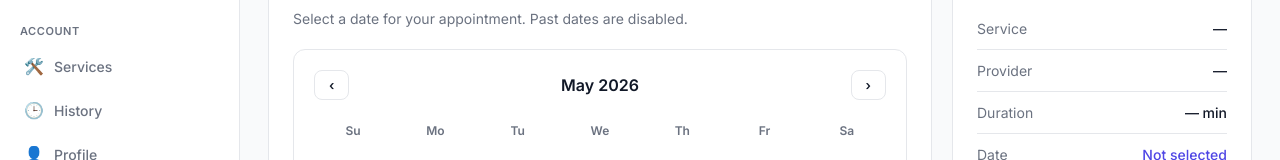
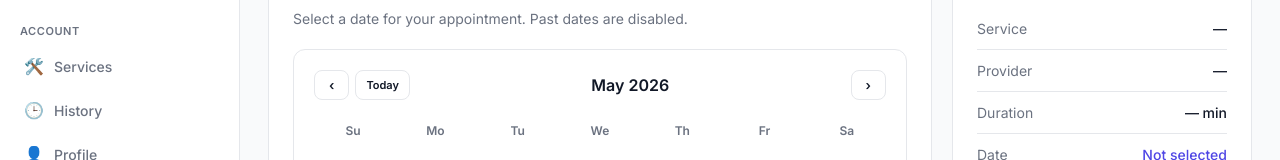
Before and after one commit to gayatribakle/Appointment-App-Odoo, a React app in the folder customer-view/frontend/: page /book/date in a window 1280 px wide. Shown: the part 255-415 px from the top of the page. Built offline with nearby package versions, Linux system fonts and the light colour scheme; the HTML template or start-up script is replaced by a standard one.

Commit message:
Added 'Today' button to calendar for quick date selection.

```diff
--- a/customer-view/frontend/src/components/Calendar.jsx
+++ b/customer-view/frontend/src/components/Calendar.jsx
@@ -19,6 +19,13 @@ export default function Calendar({ selectedDate, onSelect, availableDates = [] }
   const daysInMonth = getDaysInMonth(viewYear, viewMonth);
   const firstDay = getFirstDayOfMonth(viewYear, viewMonth);
 
+  const goToToday = () => {
+    setViewYear(today.getFullYear());
+    setViewMonth(today.getMonth());
+    const dateStr = `${today.getFullYear()}-${String(today.getMonth() + 1).padStart(2, '0')}-${String(today.getDate()).padStart(2, '0')}`;
+    if (onSelect) onSelect(dateStr);
+  };
+
   const prevMonth = () => {
     if (viewMonth === 0) { setViewMonth(11); setViewYear(y => y - 1); }
     else setViewMonth(m => m - 1);
@@ -36,9 +43,18 @@ export default function Calendar({ selectedDate, onSelect, availableDates = [] }
   return (
     <div className="calendar-wrapper">
       <div className="calendar-header">
-        <button className="btn btn-outline btn-sm" onClick={prevMonth}>‹</button>
+        <div style={{ display: 'flex', gap: 6 }}>
+          <button className="btn btn-outline btn-sm" onClick={prevMonth} title="Previous Month">‹</button>
+          <button
+            className="btn btn-outline btn-sm"
+            onClick={goToToday}
+            style={{ fontSize: 11, padding: '4px 10px' }}
+          >
+            Today
+          </button>
+        </div>
         <span className="calendar-month">{MONTHS[viewMonth]} {viewYear}</span>
-        <button className="btn btn-outline btn-sm" onClick={nextMonth}>›</button>
+        <button className="btn btn-outline btn-sm" onClick={nextMonth} title="Next Month">›</button>
       </div>
       <div className="calendar-grid">
         {DAYS.map(d => (
```
